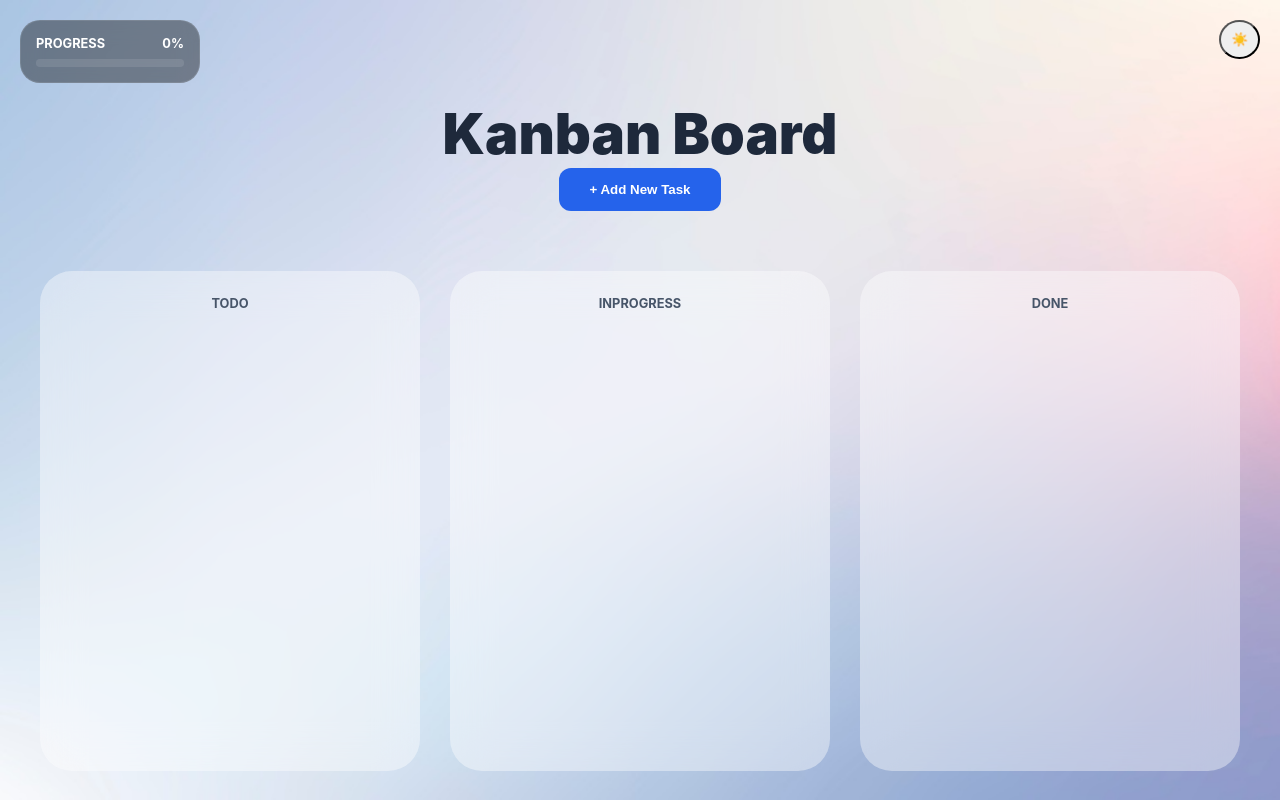
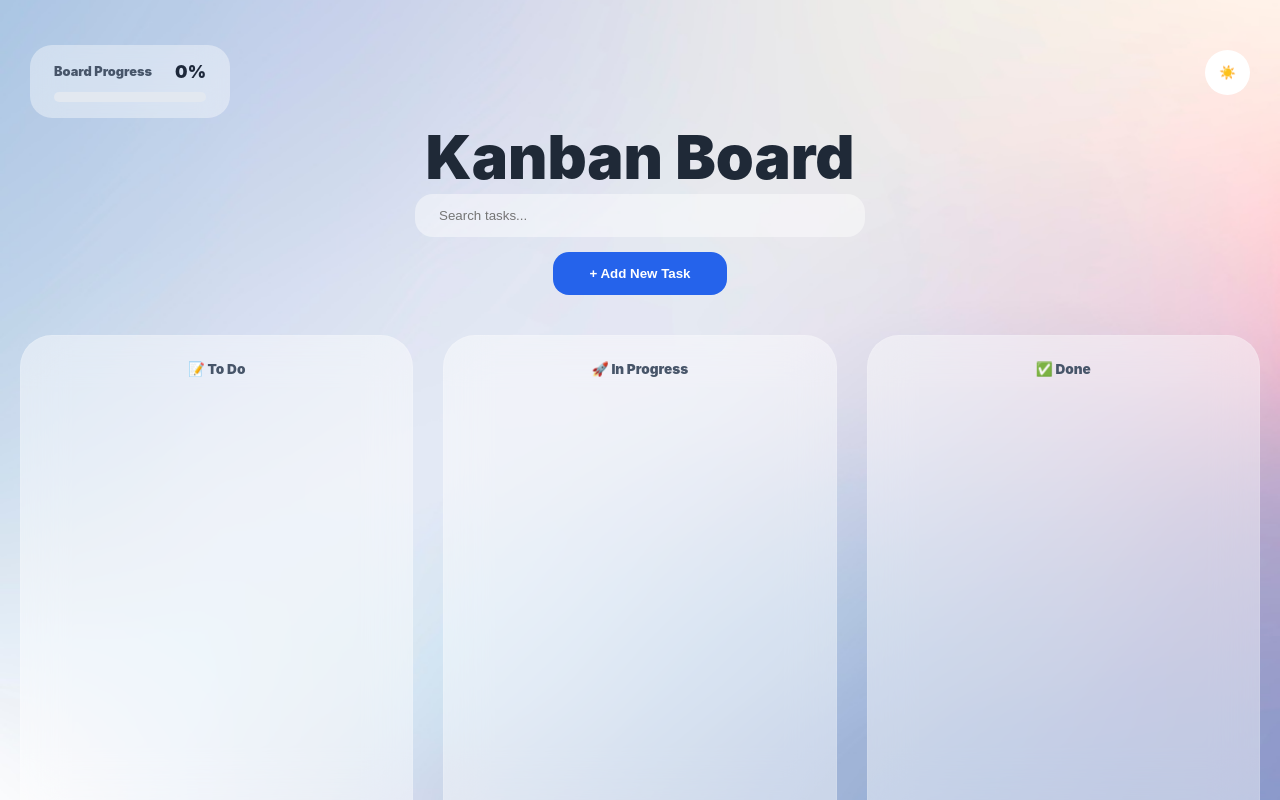
Before and after one commit to NamanDudhoria07/Kanban-project, a React (Vite) app: page / in a window 1280 px wide. Built offline with nearby package versions, Linux system fonts and the light colour scheme.

Commit message:
Revesing the dnd-kit since it failed

```diff
--- a/src/App.jsx
+++ b/src/App.jsx
@@ -1,190 +1,248 @@
-import React, { useState, useEffect } from 'react';
-import {
-  DndContext,
-  TouchSensor,
-  MouseSensor,
-  useSensor,
-  useSensors,
-  closestCorners,
-  DragOverlay,
-  defaultDropAnimationSideEffects
-} from '@dnd-kit/core';
-import {
-  arrayMove,
-  SortableContext,
-  verticalListSortingStrategy,
-  useSortable
-} from '@dnd-kit/sortable';
-import { CSS } from '@dnd-kit/utilities';
+import React, { useState, useEffect, useRef } from 'react';
 
-// --- 1. THE DRAGGABLE CARD COMPONENT ---
-function SortableTask({ id, task, col, isDarkMode, getDotColor, deleteTask }) {
-  const {
-    attributes,
-    listeners,
-    setNodeRef,
-    transform,
-    transition,
-    isDragging
-  } = useSortable({ id, data: { task, col } });
+function App() {
+  const [isDarkMode, setIsDarkMode] = useState(() => {
+    const savedTheme = localStorage.getItem('kanban-theme');
+    return savedTheme ? JSON.parse(savedTheme) : false;
+  });
 
-  const style = {
-    transform: CSS.Translate.toString(transform),
-    transition,
-    opacity: isDragging ? 0.3 : 1,
-    backgroundColor: isDarkMode ? '#1e293b' : 'white',
-    padding: '22px',
-    borderRadius: '20px',
-    marginBottom: '15px',
-    boxShadow: isDragging ? '0 20px 40px rgba(0,0,0,0.3)' : '0 4px 12px rgba(0,0,0,0.05)',
-    border: isDarkMode ? '1px solid rgba(255,255,255,0.05)' : 'none',
-    cursor: 'grab',
-    touchAction: 'none', // STOPS PHONE FROM SCROLLING WHILE DRAGGING
+  const [tasks, setTasks] = useState(() => {
+    const saved = localStorage.getItem('kanban-tasks');
+    return saved ? JSON.parse(saved) : { todo: [], inProgress: [], done: [] };
+  });
+
+  const [searchTerm, setSearchTerm] = useState('');
+  const [showModal, setShowModal] = useState(false);
+  const [isEditing, setIsEditing] = useState(null);
+  const [newTask, setNewTask] = useState({ title: '', description: '', priority: 'low' });
+  const [activeMenu, setActiveMenu] = useState(null);
+  const [touchTaskId, setTouchTaskId] = useState(null); // Tracking for mobile
+  const menuRef = useRef(null);
+
+  const totalTasks = tasks.todo.length + tasks.inProgress.length + tasks.done.length;
+  const completedTasks = tasks.done.length;
+  const progress = totalTasks > 0 ? Math.round((completedTasks / totalTasks) * 100) : 0;
+
+  useEffect(() => {
+    localStorage.setItem('kanban-theme', JSON.stringify(isDarkMode));
+  }, [isDarkMode]);
+
+  useEffect(() => {
+    localStorage.setItem('kanban-tasks', JSON.stringify(tasks));
+  }, [tasks]);
+
+  useEffect(() => {
+    const handleClickOutside = (event) => {
+      if (menuRef.current && !menuRef.current.contains(event.target)) {
+        setActiveMenu(null);
+      }
+    };
+    document.addEventListener("mousedown", handleClickOutside);
+    return () => document.removeEventListener("mousedown", handleClickOutside);
+  }, []);
+
+  const priorityWeight = { 'high': 3, 'medium': 2, 'low': 1 };
+
+  const getDotColor = (priority) => {
+    const p = (priority || "").toLowerCase().trim();
+    if (p === 'high') return '#ef4444';
+    if (p === 'medium') return '#f59e0b';
+    if (p === 'low') return '#22c55e';
+    return '#9ca3af';
+  };
+
+  const handleSaveTask = (e) => {
+    e.preventDefault();
+    if (!newTask.title) return;
+    if (isEditing) {
+      setTasks({
+        ...tasks,
+        [isEditing.col]: tasks[isEditing.col].map(t =>
+          t.id === isEditing.taskId ? { ...t, ...newTask } : t
+        )
+      });
+    } else {
+      setTasks({
+        ...tasks,
+        todo: [...tasks.todo, { ...newTask, id: Date.now().toString() }]
+      });
+    }
+    setShowModal(false);
+    setIsEditing(null);
+  };
+
+  const deleteTask = (column, taskId) => {
+    if (window.confirm("Delete this task?")) {
+      setTasks({
+        ...tasks,
+        [column]: tasks[column].filter(t => t.id !== taskId)
+      });
+      setActiveMenu(null);
+    }
+  };
+
+  // --- DESKTOP DRAG LOGIC ---
+  const onDragStart = (e, taskId, sourceCol) => {
+    e.dataTransfer.setData("taskId", taskId);
+    e.dataTransfer.setData("sourceCol", sourceCol);
+  };
+
+  const onDragOver = (e) => e.preventDefault();
+
+  const onDrop = (e, destCol) => {
+    const taskId = e.dataTransfer.getData("taskId");
+    const sourceCol = e.dataTransfer.getData("sourceCol");
+    moveTaskLogic(taskId, sourceCol, destCol);
+  };
+
+  // --- SHARED MOVEMENT LOGIC ---
+  const moveTaskLogic = (taskId, sourceCol, destCol) => {
+    if (sourceCol === destCol) return;
+    const taskToMove = tasks[sourceCol].find(t => t.id === taskId);
+    if (!taskToMove) return;
+
+    setTasks(prev => ({
+      ...prev,
+      [sourceCol]: prev[sourceCol].filter(t => t.id !== taskId),
+      [destCol]: [...prev[destCol], taskToMove]
+    }));
+    setTouchTaskId(null);
   };
 
   return (
-    <div ref={setNodeRef} style={style} {...attributes} {...listeners}>
-      <div style={{ display: 'flex', justifyContent: 'space-between', alignItems: 'center', marginBottom: '10px' }}>
-        <div style={{ display: 'flex', alignItems: 'center', gap: '8px' }}>
-          <span style={{ fontSize: '1.2rem', color: '#94a3b8' }}>⠿</span>
-          <div style={{ width: '10px', height: '10px', borderRadius: '50%', backgroundColor: getDotColor(task.priority) }}></div>
-          <span style={{ fontSize: '10px', fontWeight: '800', color: '#9ca3af' }}>{task.priority.toUpperCase()}</span>
+    <div style={{
+      backgroundImage: isDarkMode ? 'url("/dark-mode-kanban.jpg")' : 'url("/light-mode-kanban.jpg")',
+      backgroundSize: 'cover', backgroundPosition: 'center', backgroundAttachment: 'fixed',
+      minHeight: '100vh', display: 'flex', flexDirection: 'column', alignItems: 'center',
+      padding: 'clamp(20px, 5vw, 60px) clamp(10px, 3vw, 20px)', fontFamily: '"Inter", sans-serif',
+      transition: 'background-image 0.5s ease-in-out', boxSizing: 'border-box', overflowX: 'hidden'
+    }}>
+      <style>{`
+        .kanban-column { transition: all 0.3s ease !important; }
+        .task-card {
+            transition: transform 0.2s ease, background-color 0.2s ease !important;
+            display: flex; align-items: flex-start; gap: 12px;
+            touch-action: manipulation;
+        }
+        .task-card.selected { border: 2px solid #2563eb !important; background-color: rgba(37, 99, 235, 0.1) !important; }
+        .drag-handle { cursor: grab; color: ${isDarkMode ? '#475569' : '#cbd5e1'}; font-size: 1.2rem; padding-top: 2px; user-select: none; }
+        .progress-bar { transition: width 0.8s ease; }
+      `}</style>
+
+      <div style={{ width: '100%', maxWidth: '1400px', position: 'relative' }}>
+
+        {/* Progress Tracker */}
+        <div style={{
+          position: 'absolute', top: '-15px', left: '10px',
+          backgroundColor: isDarkMode ? 'rgba(255,255,255,0.08)' : 'rgba(255,255,255,0.4)',
+          backdropFilter: 'blur(15px)', padding: '16px 24px', borderRadius: '22px',
+          display: 'flex', flexDirection: 'column', gap: '10px', minWidth: '200px', zIndex: 5
+        }}>
+          <div style={{ display: 'flex', justifyContent: 'space-between', alignItems: 'center' }}>
+            <span style={{ fontSize: '0.8rem', fontWeight: '900', color: isDarkMode ? '#cbd5e1' : '#475569' }}>Board Progress</span>
+            <span style={{ fontSize: '1.1rem', fontWeight: '900', color: isDarkMode ? '#f1f5f9' : '#1e293b' }}>{progress}%</span>
+          </div>
+          <div style={{ width: '100%', height: '10px', backgroundColor: isDarkMode ? 'rgba(255,255,255,0.1)' : '#e2e8f0', borderRadius: '12px', overflow: 'hidden' }}>
+            <div className="progress-bar" style={{ width: `${progress}%`, height: '100%', backgroundColor: progress === 100 ? '#22c55e' : '#2563eb' }}></div>
+          </div>
         </div>
-        <button
-            onPointerDown={(e) => e.stopPropagation()} // Prevents drag when clicking delete
-            onClick={() => deleteTask(col, task.id)}
-            style={{ background: 'none', border: 'none', color: '#ef4444', cursor: 'pointer' }}
-        >
-            ×
+
+        <button onClick={() => setIsDarkMode(!isDarkMode)} style={{ position: 'absolute', top: '-10px', right: '10px', backgroundColor: isDarkMode ? 'rgba(255,255,255,0.1)' : 'white', border: 'none', borderRadius: '50%', width: '45px', height: '45px', cursor: 'pointer', zIndex: 10 }}>
+          {isDarkMode ? '🌙' : '☀️'}
         </button>
+
+        <header style={{ textAlign: 'center', marginBottom: '40px', paddingTop: '60px' }}>
+          <h1 style={{ fontSize: 'clamp(2.2rem, 8vw, 3.8rem)', fontWeight: '900', color: isDarkMode ? '#f8fafc' : '#1f2937' }}>Kanban Board</h1>
+          <div style={{ display: 'flex', flexDirection: 'column', alignItems: 'center', gap: '15px' }}>
+            <input type="text" placeholder="Search tasks..." value={searchTerm} onChange={(e) => setSearchTerm(e.target.value)} style={{ width: '90%', maxWidth: '450px', padding: '14px 24px', borderRadius: '18px', border: 'none', backgroundColor: isDarkMode ? 'rgba(255,255,255,0.12)' : 'rgba(255,255,255,0.45)', color: isDarkMode ? 'white' : '#1f2937' }} />
+            <button onClick={() => { setIsEditing(null); setNewTask({ title: '', description: '', priority: 'low' }); setShowModal(true); }} style={{ backgroundColor: '#2563eb', color: 'white', padding: '14px 36px', borderRadius: '16px', border: 'none', fontWeight: 'bold' }}>+ Add New Task</button>
+          </div>
+        </header>
+
+        {showModal && (
+          <div style={{ position: 'fixed', top: 0, left: 0, width: '100%', height: '100%', backgroundColor: 'rgba(0,0,0,0.6)', backdropFilter: 'blur(10px)', display: 'flex', justifyContent: 'center', alignItems: 'center', zIndex: 100 }}>
+            <div style={{ backgroundColor: isDarkMode ? '#1e293b' : 'white', padding: '35px', borderRadius: '28px', width: '90%', maxWidth: '420px' }}>
+              <h2 style={{ marginBottom: '25px', color: isDarkMode ? '#f1f5f9' : '#111827' }}>{isEditing ? 'Edit Task' : 'New Task'}</h2>
+              <form onSubmit={handleSaveTask}>
+                <input type="text" placeholder="Title" required value={newTask.title} onChange={(e) => setNewTask({...newTask, title: e.target.value})} style={{ width: '100%', padding: '14px', marginBottom: '15px', borderRadius: '12px', border: '1px solid #ccc', boxSizing: 'border-box' }} />
+                <textarea placeholder="Description" value={newTask.description} onChange={(e) => setNewTask({...newTask, description: e.target.value})} style={{ width: '100%', padding: '14px', marginBottom: '15px', borderRadius: '12px', border: '1px solid #ccc', height: '100px', boxSizing: 'border-box' }} />
+                <select value={newTask.priority} onChange={(e) => setNewTask({...newTask, priority: e.target.value})} style={{ width: '100%', padding: '14px', marginBottom: '25px', borderRadius: '12px', border: '1px solid #ccc', boxSizing: 'border-box' }}>
+                  <option value="high">High Priority</option>
+                  <option value="medium">Medium Priority</option>
+                  <option value="low">Low Priority</option>
+                </select>
+                <div style={{ display: 'flex', gap: '12px' }}>
+                  <button type="submit" style={{ flex: 1, backgroundColor: '#2563eb', color: 'white', padding: '14px', borderRadius: '12px', border: 'none' }}>Save</button>
+                  <button type="button" onClick={() => setShowModal(false)} style={{ flex: 1, backgroundColor: '#ccc', padding: '14px', borderRadius: '12px', border: 'none' }}>Cancel</button>
+                </div>
+              </form>
+            </div>
+          </div>
+        )}
+
+        <div style={{ display: 'grid', gridTemplateColumns: 'repeat(auto-fit, minmax(320px, 1fr))', gap: '30px', width: '100%' }}>
+          {['todo', 'inProgress', 'done'].map((col) => (
+            <div
+              key={col} onDragOver={onDragOver} onDrop={(e) => onDrop(e, col)}
+              onClick={() => touchTaskId && moveTaskLogic(touchTaskId.id, touchTaskId.col, col)}
+              className="kanban-column"
+              style={{
+                backgroundColor: isDarkMode ? 'rgba(15, 23, 42, 0.82)' : 'rgba(255, 255, 255, 0.45)',
+                backdropFilter: 'blur(22px)', padding: '25px', borderRadius: '32px', minHeight: '550px',
+                border: touchTaskId ? '2px dashed #2563eb' : '1px solid rgba(255,255,255,0.1)'
+              }}
+            >
+              <h2 style={{ fontSize: '0.85rem', fontWeight: '900', color: isDarkMode ? '#94a3b8' : '#475569', marginBottom: '30px', textAlign: 'center' }}>
+                {col === 'inProgress' ? '🚀 In Progress' : col === 'todo' ? '📝 To Do' : '✅ Done'}
+              </h2>
+
+              <div style={{ display: 'flex', flexDirection: 'column', gap: '15px' }}>
+                {tasks[col]
+                  .filter(task => task.title.toLowerCase().includes(searchTerm.toLowerCase()))
+                  .sort((a, b) => (priorityWeight[b.priority] || 0) - (priorityWeight[a.priority] || 0))
+                  .map((task) => (
+                  <div
+                    key={task.id}
+                    className={`task-card ${touchTaskId?.id === task.id ? 'selected' : ''}`}
+                    draggable
+                    onDragStart={(e) => onDragStart(e, task.id, col)}
+                    style={{
+                      backgroundColor: isDarkMode ? '#1e293b' : 'white', padding: '22px', borderRadius: '20px',
+                      boxShadow: '0 4px 12px rgba(0,0,0,0.05)', position: 'relative'
+                    }}
+                  >
+                    {/* 6-DOT HANDLE: Tap on mobile to select */}
+                    <div className="drag-handle" onClick={(e) => { e.stopPropagation(); setTouchTaskId({id: task.id, col}); }}>⋮⋮</div>
+
+                    <div style={{ flex: 1 }}>
+                        <div style={{ display: 'flex', justifyContent: 'space-between', alignItems: 'center', marginBottom: '10px' }}>
+                          <div style={{ display: 'flex', alignItems: 'center', gap: '8px' }}>
+                              <div style={{ width: '10px', height: '10px', borderRadius: '50%', backgroundColor: getDotColor(task.priority) }}></div>
+                              <span style={{ fontSize: '10px', fontWeight: '800', color: '#9ca3af' }}>{task.priority.toUpperCase()}</span>
+                          </div>
+
+                          <div style={{ position: 'relative' }} ref={activeMenu === task.id ? menuRef : null}>
+                              <button onClick={(e) => { e.stopPropagation(); setActiveMenu(activeMenu === task.id ? null : task.id); }} style={{ background: 'none', border: 'none', cursor: 'pointer', color: '#cbd5e1', fontSize: '1.2rem' }}>⋮</button>
+                              {activeMenu === task.id && (
+                              <div style={{ position: 'absolute', right: 0, top: '25px', backgroundColor: isDarkMode ? '#334155' : 'white', borderRadius: '12px', boxShadow: '0 10px 30px rgba(0,0,0,0.3)', zIndex: 20, width: '110px', border: '1px solid #ddd', overflow: 'hidden' }}>
+                                  <button onClick={() => { const t = tasks[col].find(x => x.id === task.id); setIsEditing({ col, taskId: task.id }); setNewTask({ title: t.title, description: t.description, priority: t.priority }); setShowModal(true); setActiveMenu(null); }} style={{ display: 'block', width: '100%', padding: '10px', border: 'none', background: 'none', textAlign: 'left', cursor: 'pointer', color: isDarkMode ? 'white' : 'black' }}>Edit</button>
+                                  <button onClick={() => deleteTask(col, task.id)} style={{ display: 'block', width: '100%', padding: '10px', border: 'none', background: 'none', textAlign: 'left', cursor: 'pointer', color: '#ef4444' }}>Delete</button>
+                              </div>
+                              )}
+                          </div>
+                        </div>
+                        <h3 style={{ margin: '0 0 6px 0', fontSize: '1.1rem', color: isDarkMode ? '#f1f5f9' : '#1f2937' }}>{task.title}</h3>
+                        <p style={{ margin: 0, fontSize: '0.85rem', color: '#94a3b8' }}>{task.description}</p>
+                    </div>
+                  </div>
+                ))}
+              </div>
+            </div>
+          ))}
+        </div>
       </div>
-      <h3 style={{ margin: '0 0 6px 0', fontSize: '1.1rem', color: isDarkMode ? '#f1f5f9' : '#1f2937', fontWeight: '800' }}>{task.title}</h3>
-      <p style={{ margin: 0, fontSize: '0.85rem', color: '#94a3b8' }}>{task.description}</p>
     </div>
   );
 }
 
-// --- 2. THE MAIN APP ---
-export default function App() {
-  const [isDarkMode, setIsDarkMode] = useState(() => JSON.parse(localStorage.getItem('kanban-theme')) || false);
-  const [tasks, setTasks] = useState(() => JSON.parse(localStorage.getItem('kanban-tasks')) || { todo: [], inProgress: [], done: [] });
-  const [showModal, setShowModal] = useState(false);
-  const [newTask, setNewTask] = useState({ title: '', description: '', priority: 'low' });
-
-  // SENSORS: Enables Mouse on PC and Touch on Phone
-  const sensors = useSensors(
-    useSensor(MouseSensor),
-    useSensor(TouchSensor, {
-      activationConstraint: { delay: 200, tolerance: 5 }, // Long-press (200ms) to start drag on mobile
-    })
-  );
-
-  useEffect(() => {
-    localStorage.setItem('kanban-theme', JSON.stringify(isDarkMode));
-    localStorage.setItem('kanban-tasks', JSON.stringify(tasks));
-  }, [isDarkMode, tasks]);
-
-  const progress = Math.round(((tasks.done.length) / (tasks.todo.length + tasks.inProgress.length + tasks.done.length || 1)) * 100);
-
-  const getDotColor = (p) => p === 'high' ? '#ef4444' : p === 'medium' ? '#f59e0b' : '#22c55e';
-
-  const handleDragEnd = (event) => {
-    const { active, over } = event;
-    if (!over) return;
-
-    const activeId = active.id;
-    const overId = over.id;
-
-    const activeContainer = active.data.current.col;
-    const overContainer = over.id in tasks ? over.id : over.data.current.col;
-
-    if (activeContainer !== overContainer) {
-      setTasks((prev) => {
-        const activeItems = prev[activeContainer];
-        const overItems = prev[overContainer];
-        const taskToMove = activeItems.find(t => t.id === activeId);
-
-        return {
-          ...prev,
-          [activeContainer]: activeItems.filter(t => t.id !== activeId),
-          [overContainer]: [...overItems, taskToMove]
-        };
-      });
-    }
-  };
-
-  const addTask = (e) => {
-    e.preventDefault();
-    const id = Date.now().toString();
-    setTasks({ ...tasks, todo: [...tasks.todo, { ...newTask, id }] });
-    setShowModal(false);
-  };
-
-  return (
-    <DndContext sensors={sensors} collisionDetection={closestCorners} onDragEnd={handleDragEnd}>
-      <div style={{
-        backgroundImage: isDarkMode ? 'url("/dark-mode-kanban.jpg")' : 'url("/light-mode-kanban.jpg")',
-        backgroundSize: 'cover', backgroundAttachment: 'fixed', minHeight: '100vh',
-        fontFamily: 'Inter, sans-serif', padding: '40px 20px', boxSizing: 'border-box'
-      }}>
-
-        {/* Progress Tracker */}
-        <div style={{ position: 'fixed', top: '20px', left: '20px', backgroundColor: 'rgba(0,0,0,0.4)', backdropFilter: 'blur(10px)', padding: '15px', borderRadius: '20px', minWidth: '180px', zIndex: 1000, color: 'white', border: '1px solid rgba(255,255,255,0.1)' }}>
-          <div style={{ display: 'flex', justifyContent: 'space-between', fontSize: '0.8rem', fontWeight: 'bold', marginBottom: '8px' }}>
-            <span>PROGRESS</span>
-            <span>{progress}%</span>
-          </div>
-          <div style={{ width: '100%', height: '8px', backgroundColor: 'rgba(255,255,255,0.1)', borderRadius: '10px' }}>
-            <div style={{ width: `${progress}%`, height: '100%', backgroundColor: '#2563eb', transition: 'width 0.5s ease', borderRadius: '10px' }} />
-          </div>
-        </div>
-
-        <button onClick={() => setIsDarkMode(!isDarkMode)} style={{ position: 'fixed', top: '20px', right: '20px', padding: '10px', borderRadius: '50%', cursor: 'pointer', zIndex: 1000 }}>
-          {isDarkMode ? '🌙' : '☀️'}
-        </button>
-
-        <header style={{ textAlign: 'center', marginBottom: '60px', marginTop: '60px' }}>
-          <h1 style={{ fontSize: '3.5rem', fontWeight: '900', color: isDarkMode ? 'white' : '#1e293b' }}>Kanban Board</h1>
-          <button onClick={() => setShowModal(true)} style={{ padding: '14px 30px', backgroundColor: '#2563eb', color: 'white', border: 'none', borderRadius: '12px', fontWeight: 'bold', cursor: 'pointer' }}>+ Add New Task</button>
-        </header>
-
-        <div style={{ display: 'grid', gridTemplateColumns: 'repeat(auto-fit, minmax(320px, 1fr))', gap: '30px', maxWidth: '1200px', margin: '0 auto' }}>
-          {['todo', 'inProgress', 'done'].map((col) => (
-            <div key={col} style={{ backgroundColor: isDarkMode ? 'rgba(15,23,42,0.8)' : 'rgba(255,255,255,0.4)', backdropFilter: 'blur(20px)', padding: '25px', borderRadius: '32px', minHeight: '500px' }}>
-              <h2 style={{ textAlign: 'center', fontSize: '0.8rem', color: isDarkMode ? '#94a3b8' : '#475569', marginBottom: '25px' }}>{col.toUpperCase()}</h2>
-
-              <SortableContext id={col} items={tasks[col].map(t => t.id)} strategy={verticalListSortingStrategy}>
-                <div style={{ minHeight: '400px' }}>
-                    {tasks[col].map((task) => (
-                    <SortableTask
-                        key={task.id}
-                        id={task.id}
-                        task={task}
-                        col={col}
-                        isDarkMode={isDarkMode}
-                        getDotColor={getDotColor}
-                        deleteTask={(col, id) => setTasks({...tasks, [col]: tasks[col].filter(t => t.id !== id)})}
-                    />
-                    ))}
-                </div>
-              </SortableContext>
-            </div>
-          ))}
-        </div>
-
-        {showModal && (
-          <div style={{ position: 'fixed', top: 0, left: 0, width: '100%', height: '100%', backgroundColor: 'rgba(0,0,0,0.8)', display: 'flex', justifyContent: 'center', alignItems: 'center', zIndex: 2000 }}>
-            <div style={{ backgroundColor: isDarkMode ? '#1e293b' : 'white', padding: '30px', borderRadius: '25px', width: '380px' }}>
-               <form onSubmit={addTask}>
-                  <input type="text" placeholder="Title" required style={{ width: '100%', padding: '12px', marginBottom: '15px' }} onChange={e => setNewTask({...newTask, title: e.target.value})} />
-                  <textarea placeholder="Description" style={{ width: '100%', padding: '12px', marginBottom: '15px' }} onChange={e => setNewTask({...newTask, description: e.target.value})} />
-                  <button type="submit" style={{ width: '100%', padding: '12px', backgroundColor: '#2563eb', color: 'white', border: 'none', borderRadius: '10px' }}>Save Task</button>
-                  <button type="button" onClick={() => setShowModal(false)} style={{ width: '100%', marginTop: '10px', background: 'none', color: 'gray', border: 'none' }}>Cancel</button>
-               </form>
-            </div>
-          </div>
-        )}
-      </div>
-    </DndContext>
-  );
-}
+export default App;
```
